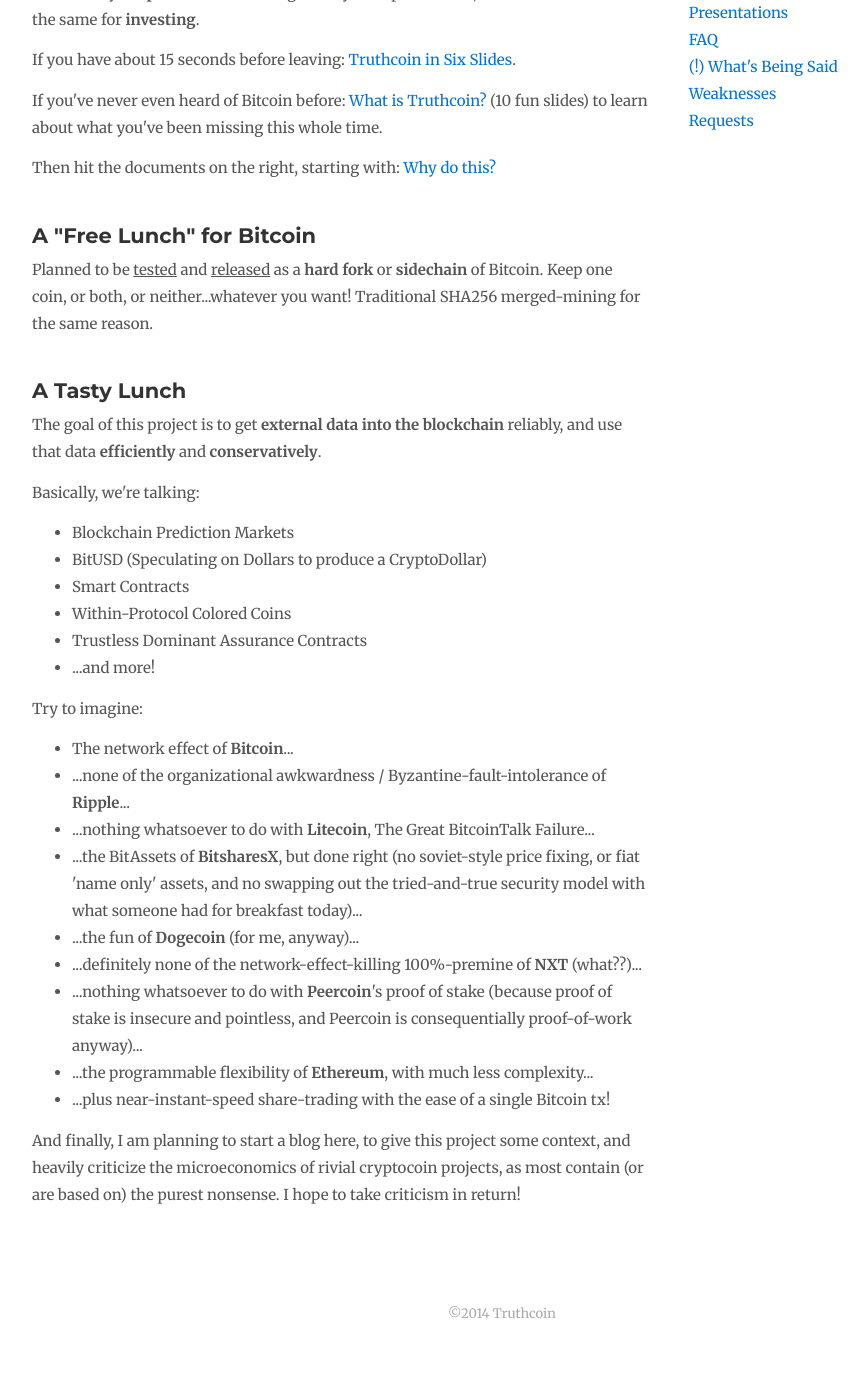
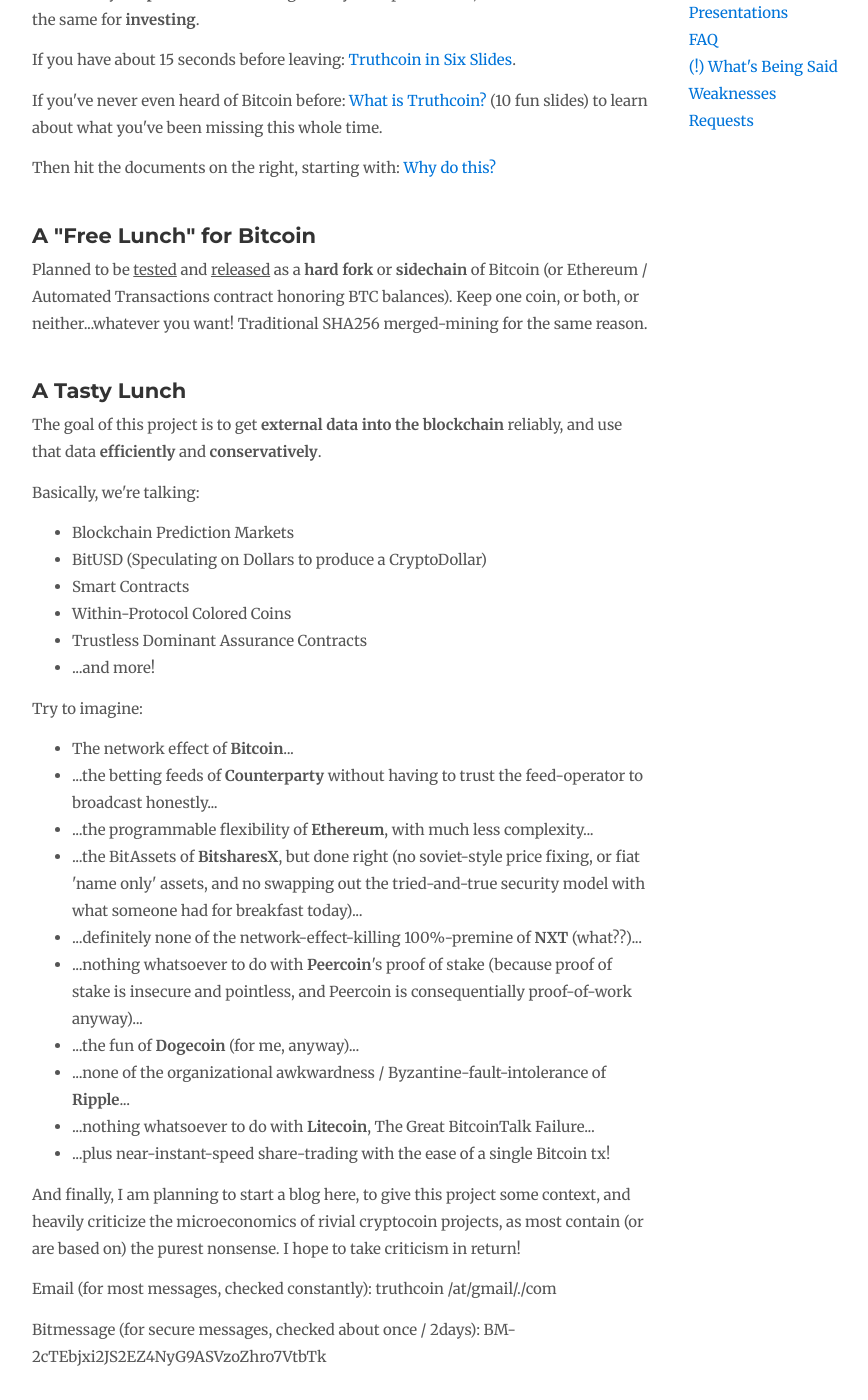
Before and after one commit to truthcoin/www.truthcoin.info, a Jekyll site: the page built from index.html, in a window 1280 px wide and 1400 px high, scrolled down 377 px. Shown: the whole window, without its empty margins (138-1006 px from the left). Built offline with Jekyll 4.4.1, drawn with Linux system fonts in a browser that asks for light colours; nearby versions of some CDN libraries; comment, search, counter and statistics services are not loaded; before the commit the page ends 1743 px from its top, so only the background shows below that.

Commit message:
Added Contact Info To Main Page

```diff
--- a/index.html
+++ b/index.html
@@ -27,7 +27,7 @@
 <h2>A "Free Lunch" for Bitcoin</h2>
 
 <p>
-Planned to be <u>tested</u> and <u>released</u> as a <b>hard fork</b> or <b>sidechain</b> of Bitcoin. Keep one coin, or both, or neither...whatever you want! Traditional SHA256 merged-mining for the same reason.
+Planned to be <u>tested</u> and <u>released</u> as a <b>hard fork</b> or <b>sidechain</b> of Bitcoin (or Ethereum / Automated Transactions contract honoring BTC balances). Keep one coin, or both, or neither...whatever you want! Traditional SHA256 merged-mining for the same reason.
 </p>
 
 <h2>A Tasty Lunch</h2>
@@ -51,13 +51,19 @@
 Try to imagine:
 <ul>
   <li>The network effect of <b>Bitcoin</b>...</li>
+
+  <li>...the betting feeds of <b>Counterparty</b> without having to trust the feed-operator to broadcast honestly...</li>
+  <li>...the programmable flexibility of <b>Ethereum</b>, with much less complexity...</li>
+  <li>...the BitAssets of <b>BitsharesX</b>, but done right (no soviet-style price fixing, or fiat 'name only' assets, and no swapping out the tried-and-true security model with what someone had for breakfast today)...</li>
+
+  <li>...definitely none of the network-effect-killing 100%-premine of <b>NXT</b> (what??)...</li>
+  <li>...nothing whatsoever to do with <b>Peercoin</b>'s proof of stake (because proof of stake is insecure and pointless, and Peercoin is consequentially proof-of-work anyway)...</li>
+
+  <li>...the fun of <b>Dogecoin</b> (for me, anyway)...</li>
+
   <li>...none of the organizational awkwardness / Byzantine-fault-intolerance of <b>Ripple</b>...</li>
   <li>...nothing whatsoever to do with <b>Litecoin</b>, The Great BitcoinTalk Failure...</li>
-  <li>...the BitAssets of <b>BitsharesX</b>, but done right (no soviet-style price fixing, or fiat 'name only' assets, and no swapping out the tried-and-true security model with what someone had for breakfast today)...</li>
-  <li>...the fun of <b>Dogecoin</b> (for me, anyway)...</li>
-  <li>...definitely none of the network-effect-killing 100%-premine of <b>NXT</b> (what??)...</li>
-  <li>...nothing whatsoever to do with <b>Peercoin</b>'s proof of stake (because proof of stake is insecure and pointless, and Peercoin is consequentially proof-of-work anyway)...</li>
-  <li>...the programmable flexibility of <b>Ethereum</b>, with much less complexity...</li>
+
   <li>...plus near-instant-speed share-trading with the ease of a single Bitcoin tx!</li>
 </ul>
 </p>
@@ -66,3 +72,10 @@
 <p>
 And finally, I am planning to start a blog here, to give this project some context, and heavily criticize the microeconomics of rivial cryptocoin projects, as most contain (or are based on) the purest nonsense. I hope to take criticism in return!
 </p>
+
+<p>
+Email (for most messages, checked constantly): truthcoin /at/gmail/./com
+</p>
+<p>
+Bitmessage (for secure messages, checked about once / 2days): BM-2cTEbjxi2JS2EZ4NyG9ASVzoZhro7VtbTk
+</p>
```
